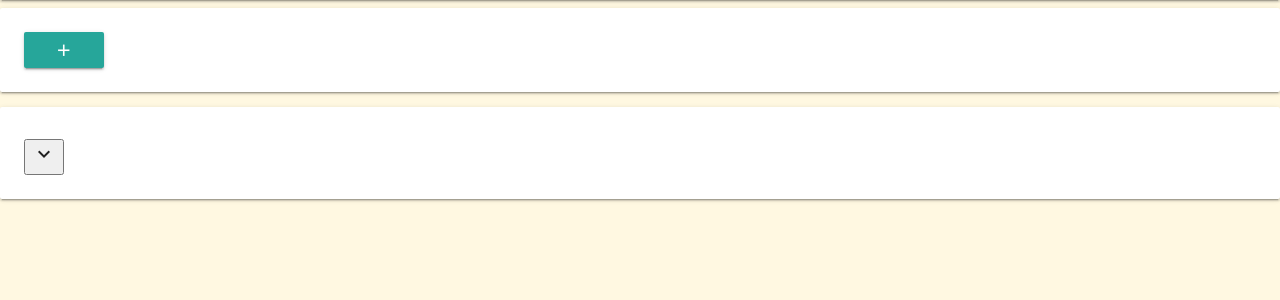
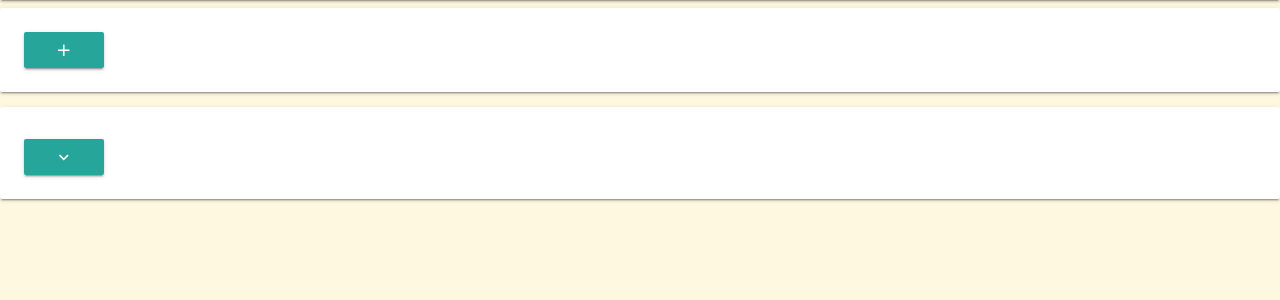
Before and after one commit to lucas-fabry/nuitdelinfoSofuto, a PHP site: page / in a window 1280 px wide. Shown: the part 64-364 px from the top of the page. Run offline with PHP 8.4, Linux system fonts and the light colour scheme; tables that the repository leaves empty or names only in its code hold one stand-in row (values such as "Sample post"); some libraries are stand-ins or nearby versions; some web fonts are replaced.

Commit message:
JAVASCRIPT

```diff
--- a/view/topic/list.php
+++ b/view/topic/list.php
@@ -8,7 +8,7 @@
 	echo '<div>'.htmlspecialchars($t->get("loginCompte")).'</div>';
 	echo '<div class="card-title">'.htmlspecialchars($t->get("nomTopic")).'</div>';
 	echo '<p>'.htmlspecialchars($t->get('texteTopic')).'</p>';
-	echo '<button class="expandButton"><i class="material-icons">expand_more</i></button>';
+	echo '<button class="expandButton btn waves-effect waves-light"><i class="material-icons">expand_more</i></button>';
 
     echo '</div></div>';
 }
```
